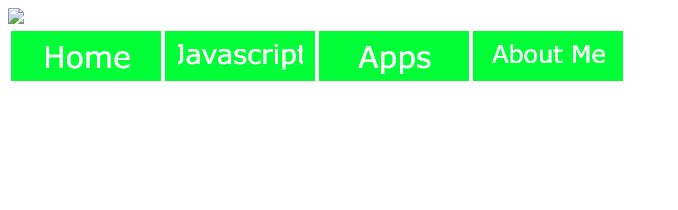
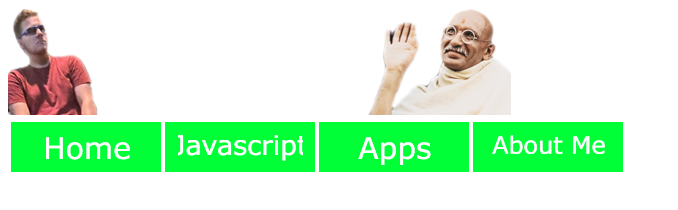
Before and after one commit to ac4three/ac4three.github.io, a plain HTML site: page apps.html in a window 1280 px wide. Shown: the whole page, without its empty margins (0-678 px from the left). Drawn offline with Linux system fonts and the light colour scheme.

Commit message:
Update apps.html

```diff
--- a/apps.html
+++ b/apps.html
@@ -5,7 +5,7 @@
         <title>Andrew's Portfolio Page</title>
     </head>
     <body>
-    <img src="myBanner.jpg">
+    <img src="myBanner.png">
         <table>
             <thead>
                 <tr>
```
